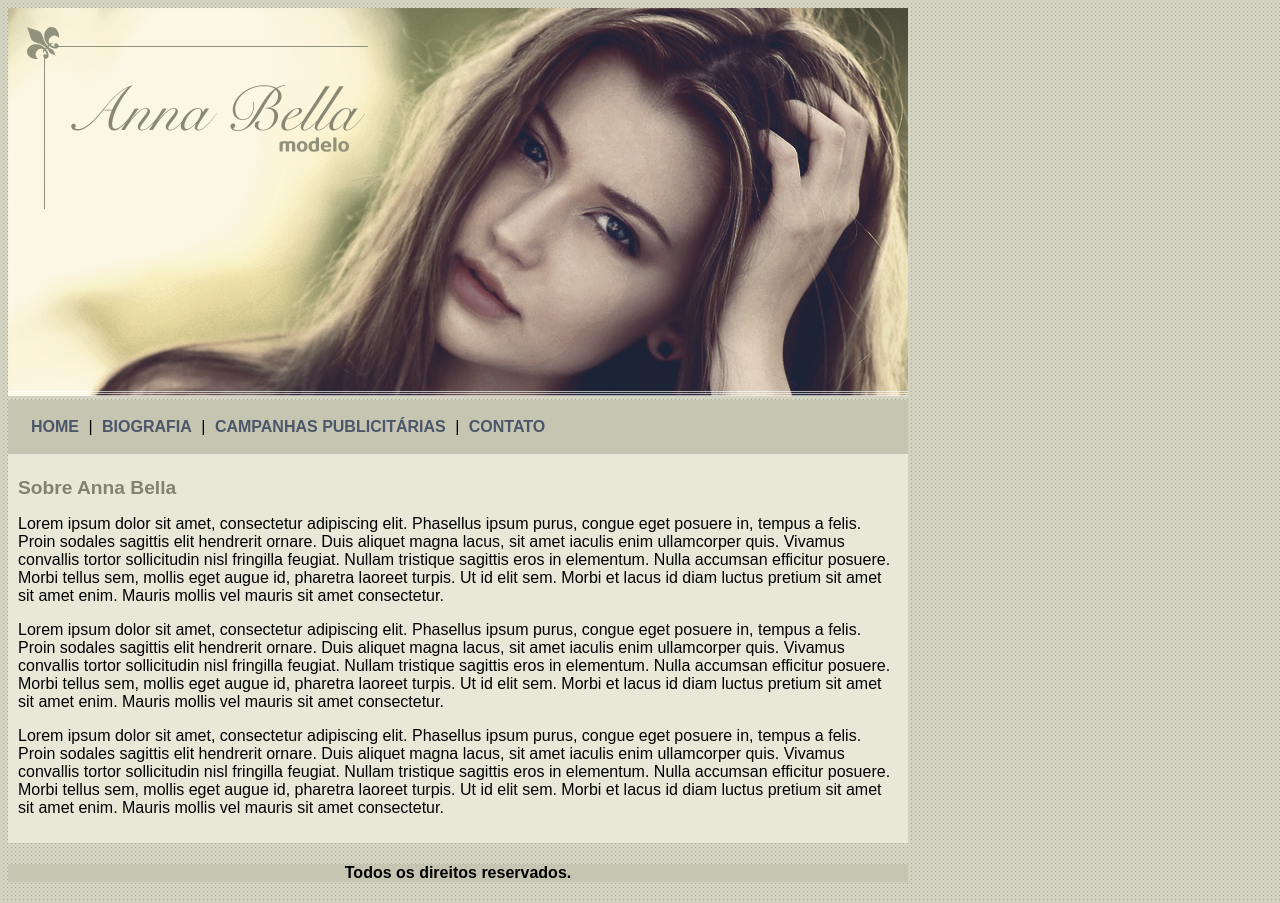
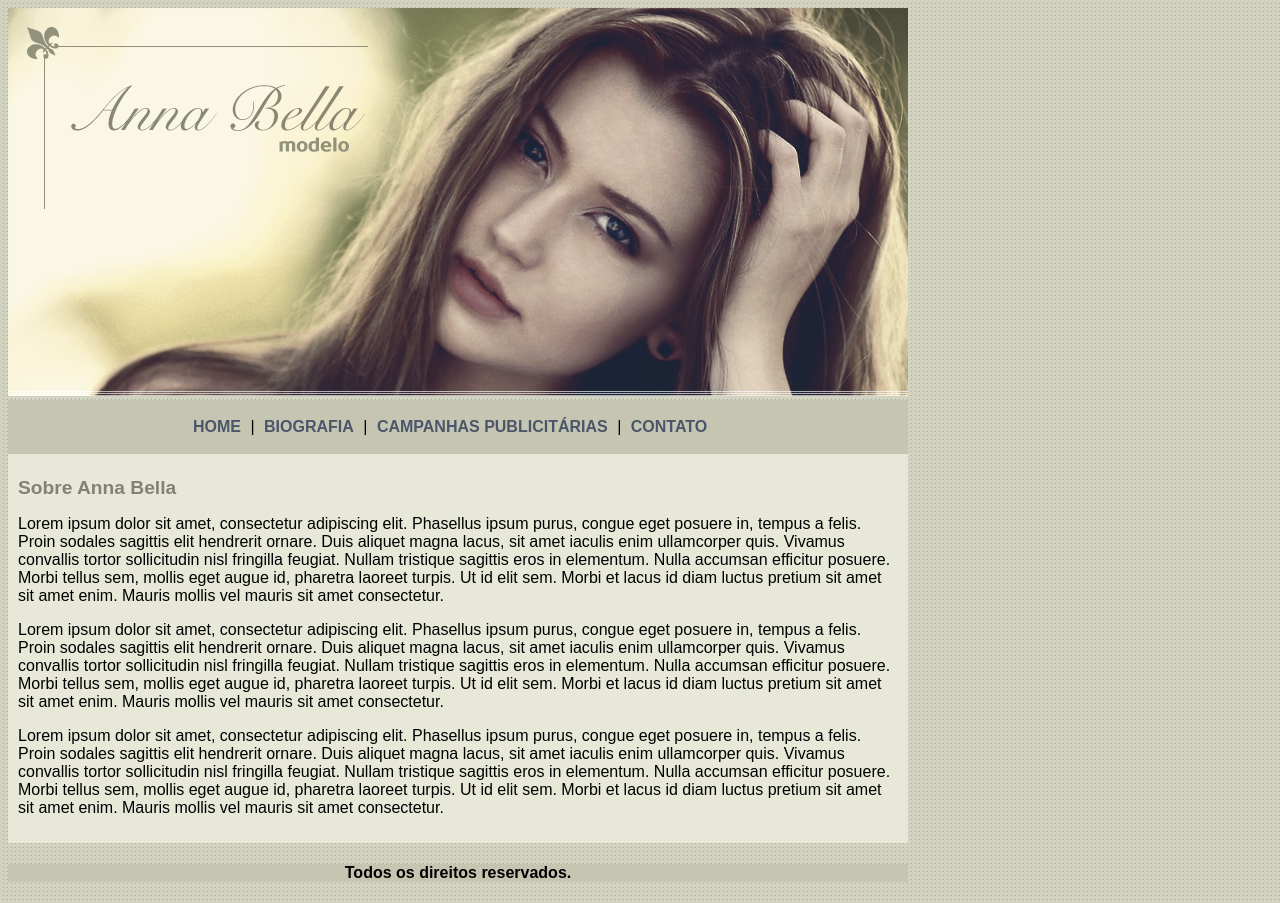
Before and after one commit to FelipePetriw/Anna-Bella-Modelo, a plain HTML site: page index.html in a window 1280 px wide. Drawn offline with Linux system fonts and the light colour scheme.

Commit message:
Add files via upload
Alteração: centralização do menu do site.

```diff
--- a/estilo.css
+++ b/estilo.css
@@ -10,6 +10,7 @@ body {
 #menu {
 	background: #c5c5b2;
 	padding: 18px;
+	padding-left: 20%;
 }
 
 #conteudo {
```
